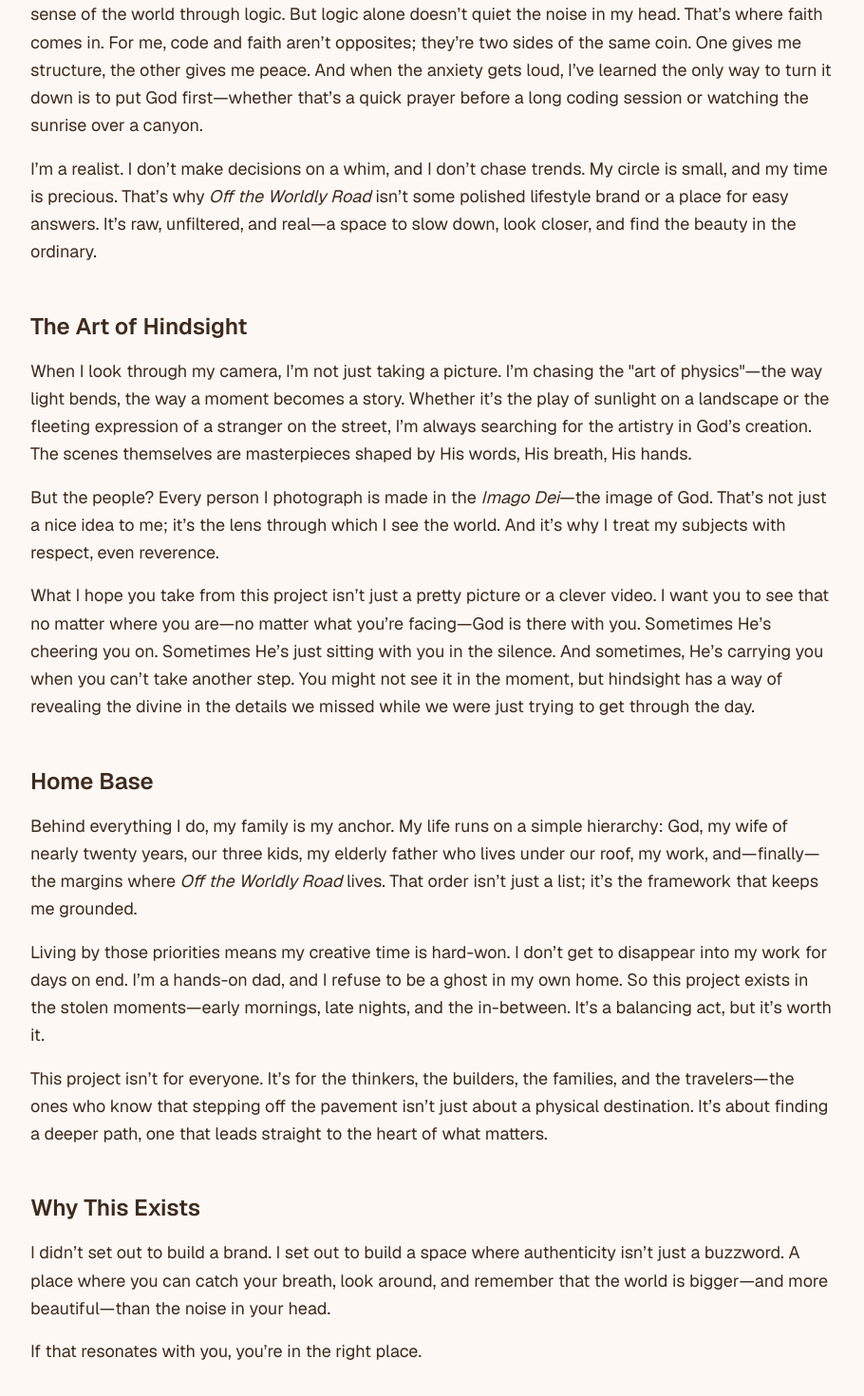
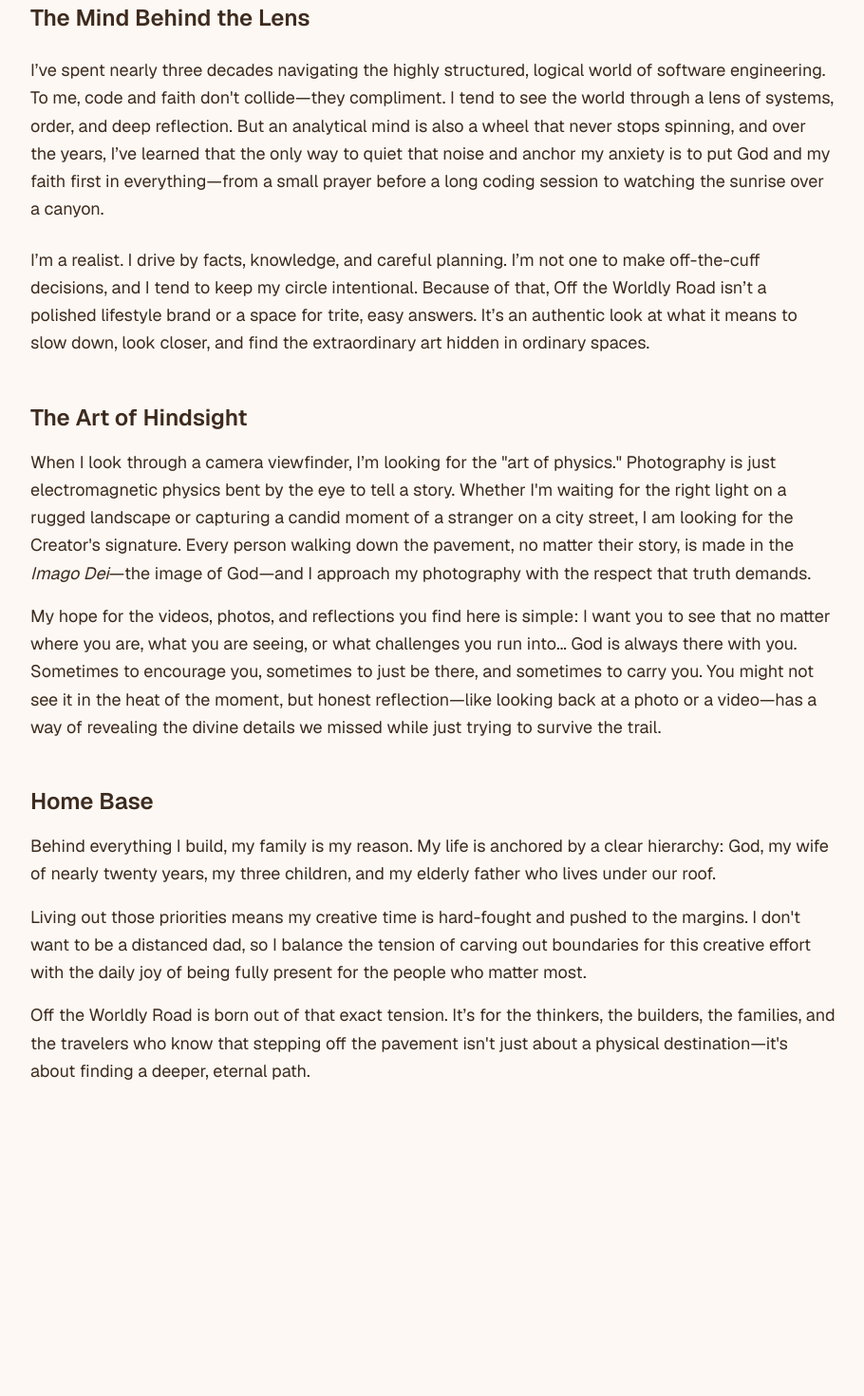
Before and after one commit to khastings256/OffTheWorldlyRoad, a Next.js app: page /about in a window 1280 px wide. Shown: the part 266-1736 px from the top of the page at 95% size, without its empty margins (184-1094 px from the left). After the commit the page ends 1472 px from the top, so only its background shows below. Built offline with nearby package versions, Linux system fonts and the light colour scheme.

Commit message:
feat: restore authentic About page content and update tests

```diff
--- a/components/sections/AboutSection.tsx
+++ b/components/sections/AboutSection.tsx
@@ -9,13 +9,18 @@ const AboutSection = () => {
         {/* Meet the Creator */}
         <div>
           <h2 className="text-3xl font-bold mb-6">Meet the Creator</h2>
-          <div className="space-y-4 text-lg leading-relaxed">
+          <div className="space-y-6 text-lg leading-relaxed">
+            <p className="text-xl font-medium italic">
+              "We may have built the technology, but God created the physics, the light waves, and the minds to use them. It is all tied into His creation in the end."
+            </p>
+
             <h3 className="text-2xl font-semibold">The Mind Behind the Lens</h3>
             <p>
-              I’ve spent nearly thirty years writing code—building systems, solving problems, and trying to make sense of the world through logic. But logic alone doesn’t quiet the noise in my head. That’s where faith comes in. For me, code and faith aren’t opposites; they’re two sides of the same coin. One gives me structure, the other gives me peace. And when the anxiety gets loud, I’ve learned the only way to turn it down is to put God first—whether that’s a quick prayer before a long coding session or watching the sunrise over a canyon.
+              I’ve spent nearly three decades navigating the highly structured, logical world of software engineering. To me, code and faith don't collide—they compliment. I tend to see the world through a lens of systems, order, and deep reflection. But an analytical mind is also a wheel that never stops spinning, and over the years, I’ve learned that the only way to quiet that noise and anchor my anxiety is to put God and my faith first in everything—from a small prayer before a long coding session to watching the sunrise over a canyon.
             </p>
+
             <p>
-              I’m a realist. I don’t make decisions on a whim, and I don’t chase trends. My circle is small, and my time is precious. That’s why <em>Off the Worldly Road</em> isn’t some polished lifestyle brand or a place for easy answers. It’s raw, unfiltered, and real—a space to slow down, look closer, and find the beauty in the ordinary.
+              I’m a realist. I drive by facts, knowledge, and careful planning. I’m not one to make off-the-cuff decisions, and I tend to keep my circle intentional. Because of that, Off the Worldly Road isn’t a polished lifestyle brand or a space for trite, easy answers. It’s an authentic look at what it means to slow down, look closer, and find the extraordinary art hidden in ordinary spaces.
             </p>
           </div>
         </div>
@@ -25,13 +30,11 @@ const AboutSection = () => {
           <h3 className="text-2xl font-semibold mb-4">The Art of Hindsight</h3>
           <div className="space-y-4 text-lg leading-relaxed">
             <p>
-              When I look through my camera, I’m not just taking a picture. I’m chasing the "art of physics"—the way light bends, the way a moment becomes a story. Whether it’s the play of sunlight on a landscape or the fleeting expression of a stranger on the street, I’m always searching for the artistry in God’s creation. The scenes themselves are masterpieces shaped by His words, His breath, His hands.
+              When I look through a camera viewfinder, I’m looking for the "art of physics." Photography is just electromagnetic physics bent by the eye to tell a story. Whether I'm waiting for the right light on a rugged landscape or capturing a candid moment of a stranger on a city street, I am looking for the Creator's signature. Every person walking down the pavement, no matter their story, is made in the <em>Imago Dei</em>—the image of God—and I approach my photography with the respect that truth demands.
             </p>
+
             <p>
-              But the people? Every person I photograph is made in the <em>Imago Dei</em>—the image of God. That’s not just a nice idea to me; it’s the lens through which I see the world. And it’s why I treat my subjects with respect, even reverence.
-            </p>
-            <p>
-              What I hope you take from this project isn’t just a pretty picture or a clever video. I want you to see that no matter where you are—no matter what you’re facing—God is there with you. Sometimes He’s cheering you on. Sometimes He’s just sitting with you in the silence. And sometimes, He’s carrying you when you can’t take another step. You might not see it in the moment, but hindsight has a way of revealing the divine in the details we missed while we were just trying to get through the day.
+              My hope for the videos, photos, and reflections you find here is simple: I want you to see that no matter where you are, what you are seeing, or what challenges you run into... God is always there with you. Sometimes to encourage you, sometimes to just be there, and sometimes to carry you. You might not see it in the heat of the moment, but honest reflection—like looking back at a photo or a video—has a way of revealing the divine details we missed while just trying to survive the trail.
             </p>
           </div>
         </div>
@@ -41,26 +44,15 @@ const AboutSection = () => {
           <h3 className="text-2xl font-semibold mb-4">Home Base</h3>
           <div className="space-y-4 text-lg leading-relaxed">
             <p>
-              Behind everything I do, my family is my anchor. My life runs on a simple hierarchy: God, my wife of nearly twenty years, our three kids, my elderly father who lives under our roof, my work, and—finally—the margins where <em>Off the Worldly Road</em> lives. That order isn’t just a list; it’s the framework that keeps me grounded.
+              Behind everything I build, my family is my reason. My life is anchored by a clear hierarchy: God, my wife of nearly twenty years, my three children, and my elderly father who lives under our roof.
             </p>
+
             <p>
-              Living by those priorities means my creative time is hard-won. I don’t get to disappear into my work for days on end. I’m a hands-on dad, and I refuse to be a ghost in my own home. So this project exists in the stolen moments—early mornings, late nights, and the in-between. It’s a balancing act, but it’s worth it.
+              Living out those priorities means my creative time is hard-fought and pushed to the margins. I don't want to be a distanced dad, so I balance the tension of carving out boundaries for this creative effort with the daily joy of being fully present for the people who matter most.
             </p>
+
             <p>
-              This project isn’t for everyone. It’s for the thinkers, the builders, the families, and the travelers—the ones who know that stepping off the pavement isn’t just about a physical destination. It’s about finding a deeper path, one that leads straight to the heart of what matters.
-            </p>
-          </div>
-        </div>
-
-        {/* Why This Exists */}
-        <div>
-          <h3 className="text-2xl font-semibold mb-4">Why This Exists</h3>
-          <div className="space-y-4 text-lg leading-relaxed">
-            <p>
-              I didn’t set out to build a brand. I set out to build a space where authenticity isn’t just a buzzword. A place where you can catch your breath, look around, and remember that the world is bigger—and more beautiful—than the noise in your head.
-            </p>
-            <p>
-              If that resonates with you, you’re in the right place.
+              Off the Worldly Road is born out of that exact tension. It’s for the thinkers, the builders, the families, and the travelers who know that stepping off the pavement isn't just about a physical destination—it's about finding a deeper, eternal path.
             </p>
           </div>
         </div>
```
Also changed, not shown: 1 other file (tests, documents, lock files or other folders).
